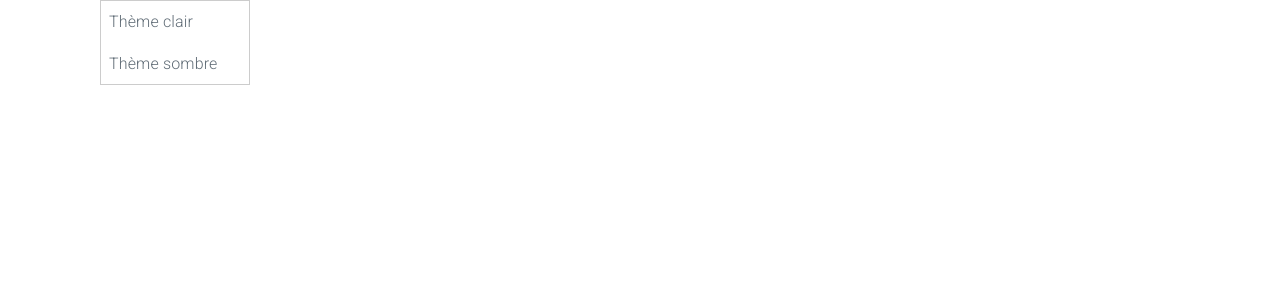
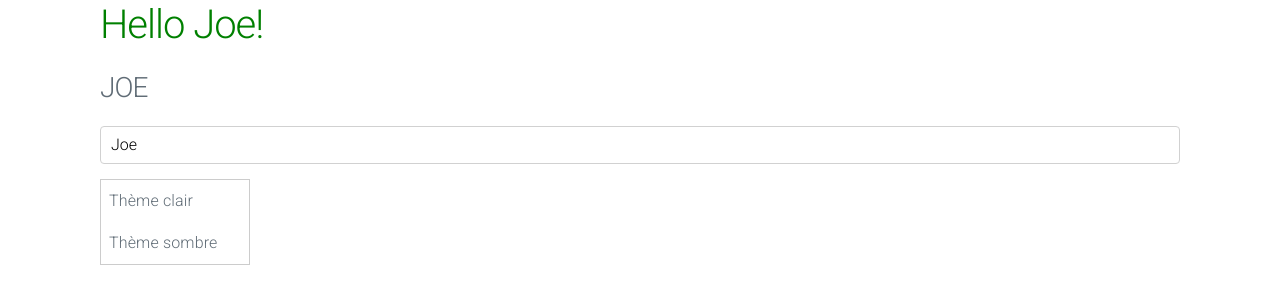
Before and after one commit to dasyx/svelte_complete_course-2023, a Svelte app: page / in a window 1280 px wide. Shown: the top 304 px of the page. Built offline with nearby package versions, Linux system fonts and the light colour scheme.

Commit message:
add work on reactive statements

```diff
--- a/src/App.svelte
+++ b/src/App.svelte
@@ -3,7 +3,8 @@
   //import Button from "./Button.svelte";
   //import TaskInput from "./TaskInput.svelte";
   //import CounterControls from "./CounterControls.svelte";
-    import ThemeSelector from './ThemeSelector.svelte';
+  //import ChildEvent from "./ChildEvent.svelte";
+  import ThemeSelector from "./ThemeSelector.svelte";
 
   // POUR GEER L'AFFICHAGE DU FORMULAIRE (FORM.SVELTE)
 
@@ -52,7 +53,18 @@
   function handleThemeChange(event) {
     document.body.className = event.detail;
   }
+  /* function onCustomEvent(event) {
+    alert(event.detail);
+  } */
+  let name = 'Joe';
+  $: capitalizedName = name.toUpperCase();
+  // dollar sign = reactive statement = re-evaluate when the value of the variable changes
 </script>
+
+<h2>Hello {name}!</h2>
+<h3>{capitalizedName}</h3>
+
+<input type="text" bind:value={name} />
 
 <!-- <Container on:submit={onFormSubmit} on:click={onClick} /> -->
 <!-- <Button on:colors={handleColors} /> -->
@@ -73,3 +85,5 @@
 <CounterControls on:change={handleChange} on:reset={handleReset} /> -->
 
 <ThemeSelector on:themeChange={handleThemeChange} />
+
+<!-- <ChildEvent on:custom_event={onCustomEvent} /> -->
--- /dev/null
+++ b/src/ChildEvent.svelte
@@ -0,0 +1,20 @@
+<script>
+    import { createEventDispatcher } from 'svelte';
+    const dispatch = createEventDispatcher();
+    function handleClick() {
+        dispatch('custom_event',
+            Math.random()
+        );
+    }
+</script>
+
+<div on:click={handleClick} />
+
+<style>
+    div {
+        width: 90%;
+        height: 300px;
+        margin-top: 30px;
+        background-color: aquamarine;
+    }
+</style>
```
Lines whose indentation alone changed are shown as unchanged.
